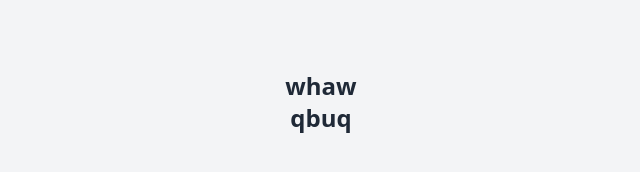
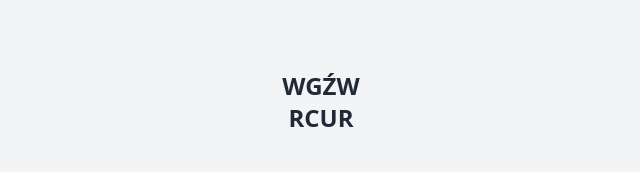
Before and after one commit to leprpht/Decipherer, a React (Vite) app: page / in a window 1280 px wide. Shown: the part 298-470 px from the top of the page, without its empty margins (319-959 px from the left). Built offline with nearby package versions, Linux system fonts and the light colour scheme.

Commit message:
Refactor caesar cipher to accept Polish characters

```diff
--- a/src/ciphers/caesar.ts
+++ b/src/ciphers/caesar.ts
@@ -2,20 +2,23 @@ import type { Cipher } from "../types/cipher";
 
 export class CaesarCipher implements Cipher {
     id: number = 1;
+    alphabet: string = 'AĄBCĆDEĘFGHIJKLŁMNOÓPQRSŚTUVWXYZŹ';
 
     encode(text: string, key: number = 3): string {
-        return text.split('').map(char => {
-            if (char >= 'a' && char <= 'z') {
-                return String.fromCharCode((char.charCodeAt(0) - 97 + key) % 26 + 97);
-            } else if (char >= 'A' && char <= 'Z') {
-                return String.fromCharCode((char.charCodeAt(0) - 65 + key) % 26 + 65);
-            } else {
-                return char;
-            }
+        return text.toUpperCase().split('').map(char => {
+            const index = this.alphabet.indexOf(char);
+            if (index === -1) return char;
+            const newIndex = (index + key) % this.alphabet.length;
+            return this.alphabet[newIndex];
         }).join('');
     }
 
     decode(text: string, key: number = 3): string {
-        return this.encode(text, 26 - key);
+        return text.toUpperCase().split('').map(char => {
+            const index = this.alphabet.indexOf(char);
+            if (index === -1) return char;
+            const newIndex = (index - key + this.alphabet.length) % this.alphabet.length;
+            return this.alphabet[newIndex];
+        }).join('');
     }
 }
--- a/src/types/cipher.ts
+++ b/src/types/cipher.ts
@@ -1,5 +1,6 @@
 export interface Cipher {
     id: number;
+    alphabet: string;
     encode(text: string, key?: unknown): string;
     decode(text: string, key?: unknown): string;
 }
```
